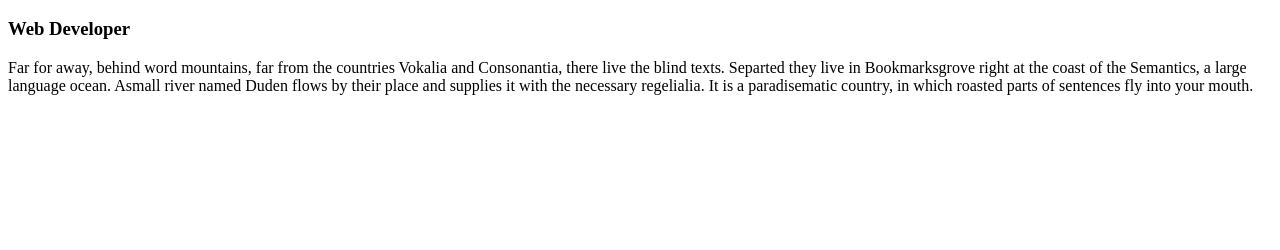
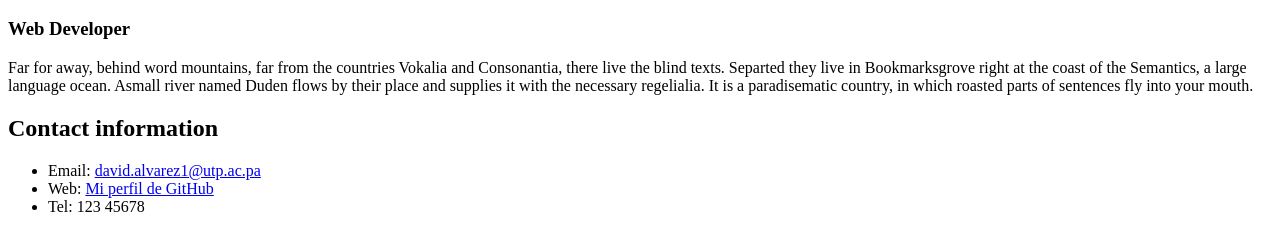
Before and after one commit to 2022-SEMII-DESIV-G1/alvarez-david, a plain HTML site: page lab6/index.html in a window 1280 px wide. Shown: the part 48-298 px from the top of the page. Drawn offline with Linux system fonts and the light colour scheme.

Commit message:
terminando de escribir la informacion del html

```diff
--- a/lab6/index.html
+++ b/lab6/index.html
@@ -7,7 +7,7 @@
 <body>
 
     <div class="container">
-        <h1 class="nanme">Jane Doe</h1>
+        <h1 class="name">Jane Doe</h1>
 
         <h3 class="developer">Web Developer</h3>
 
@@ -21,6 +21,16 @@
             sentences fly into your mouth.
         </p>
 
+        <h2>Contact information</h2>
+
+        <ul>
+            <li>Email: <a href="mailto:david.alvarez1@utp.ac.pa" class="emal">david.alvarez1@utp.ac.pa</a> </li>
+
+            <li>Web: <a href="https://github.com/DavidDaniel08" target="_blank" class="website-github">Mi perfil de GitHub</a></li>
+            <li>Tel: 123 45678</li>
+
+        </ul>
+
     </div>
 
 </body>
```
